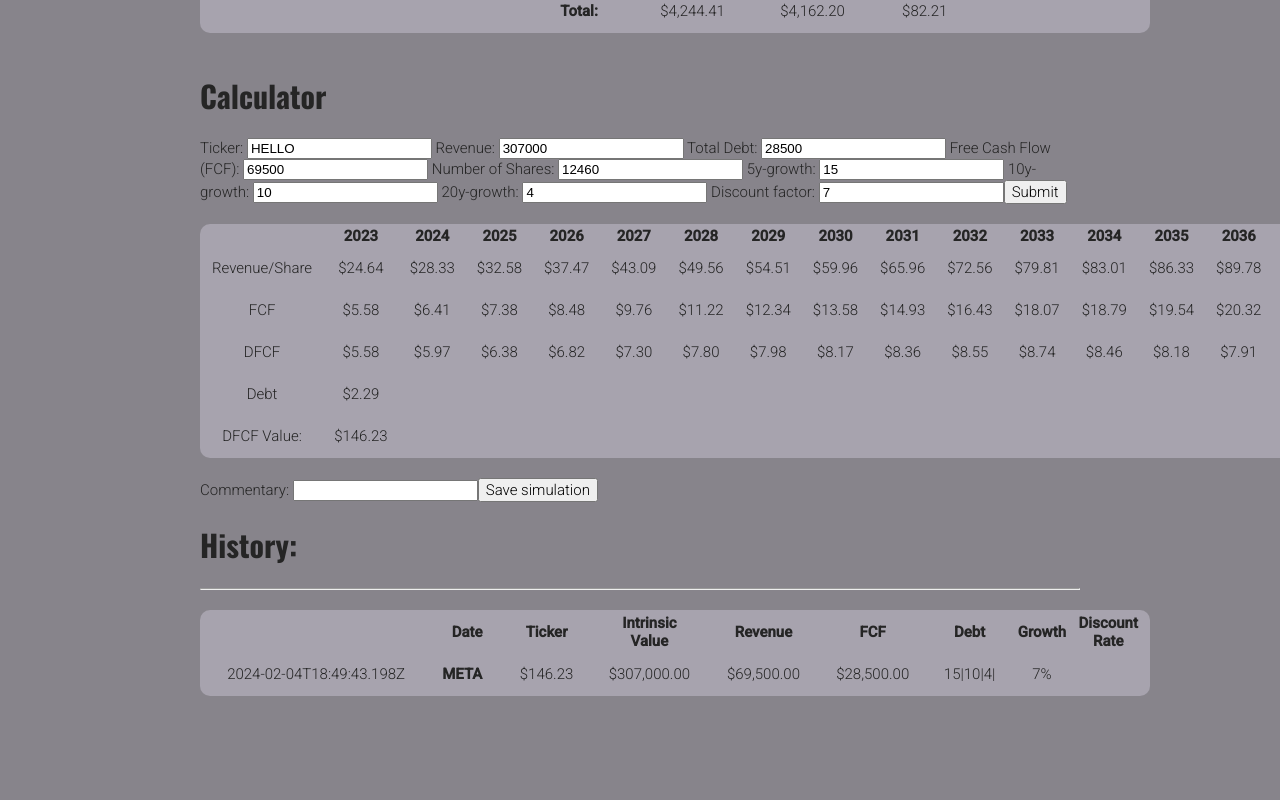
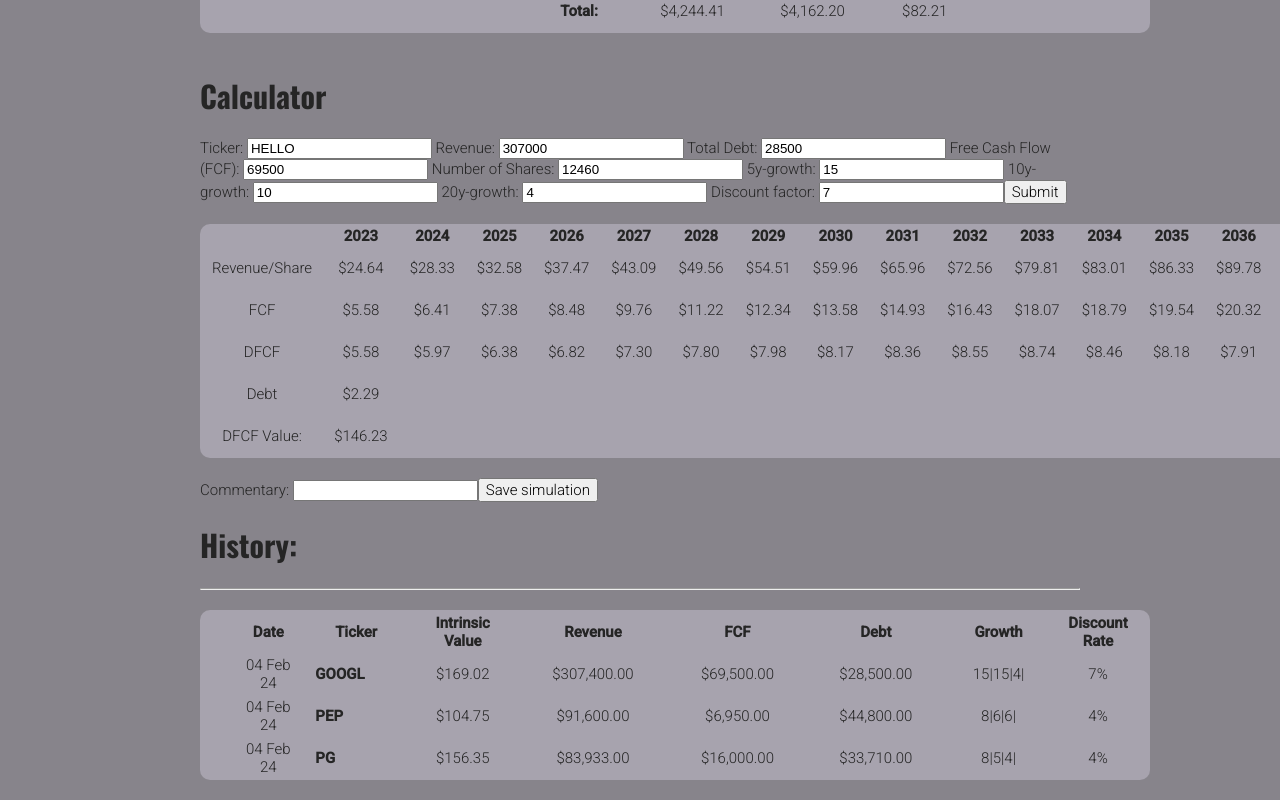
Before and after one commit to DuarteMCSilva/stock-portfolio-client, an Angular app: page /portfolio in a window 1280 px wide. Shown: the part 709-1509 px from the top of the page. Before the commit the page ends 1425 px from the top, so only its background shows below. Built offline with nearby package versions, Linux system fonts and the light colour scheme.

Commit message:
Added some valuations

```diff
--- a/src/app/pages/portfolio/history/history.component.html
+++ b/src/app/pages/portfolio/history/history.component.html
@@ -19,6 +19,7 @@
     <tbody>
         <ng-container *ngFor="let entry of evaluations">
             <tr>
+                <td></td>
                 <td> {{ entry.date }} </td>
                 <td class="sector-item"><strong> {{ entry.ticker }}</strong></td>
                 <td> {{ entry.intrinsicValue | currency }} </td>
--- a/src/assets/evaluations.json
+++ b/src/assets/evaluations.json
@@ -1,19 +1,53 @@
 [
     {
-        "date": "2024-02-04T18:49:43.198Z",
-        "ticker": "META",
-        "intrinsicValue": 146.23,
+        "date": "04 Feb 24",
+        "ticker": "GOOGL",
+        "intrinsicValue": 169.02232672550895,
         "financials": {
-            "revenue": 307000,
+            "revenue": 307400,
             "fcf": 69500,
             "debt": 28500
         },
         "assumptions": {
             "growth5": 15,
-            "growth10": 10,
+            "growth10": 15,
             "growth20": 4,
             "discount": 7
         },
         "comment": ""
+    },
+    {
+        "date": "04 Feb 24",
+        "ticker": "PEP",
+        "intrinsicValue": 104.75022686174991,
+        "financials": {
+            "revenue": 91600,
+            "fcf": 6950,
+            "debt": 44800
+        },
+        "assumptions": {
+            "growth5": 8,
+            "growth10": 6,
+            "growth20": 6,
+            "discount": 3.5
+        },
+        "comment": "Seems to be very overpriced"
+    },
+    {
+        "date": "04 Feb 24",
+        "ticker": "PG",
+        "intrinsicValue": 156.3505908576996,
+        "financials": {
+            "revenue": 83933,
+            "fcf": 16000,
+            "debt": 33710
+        },
+        "assumptions": {
+            "growth5": 8,
+            "growth10": 5,
+            "growth20": 4,
+            "discount": 3.5
+        },
+        "comment": "Hold"
     }
 ]
```
